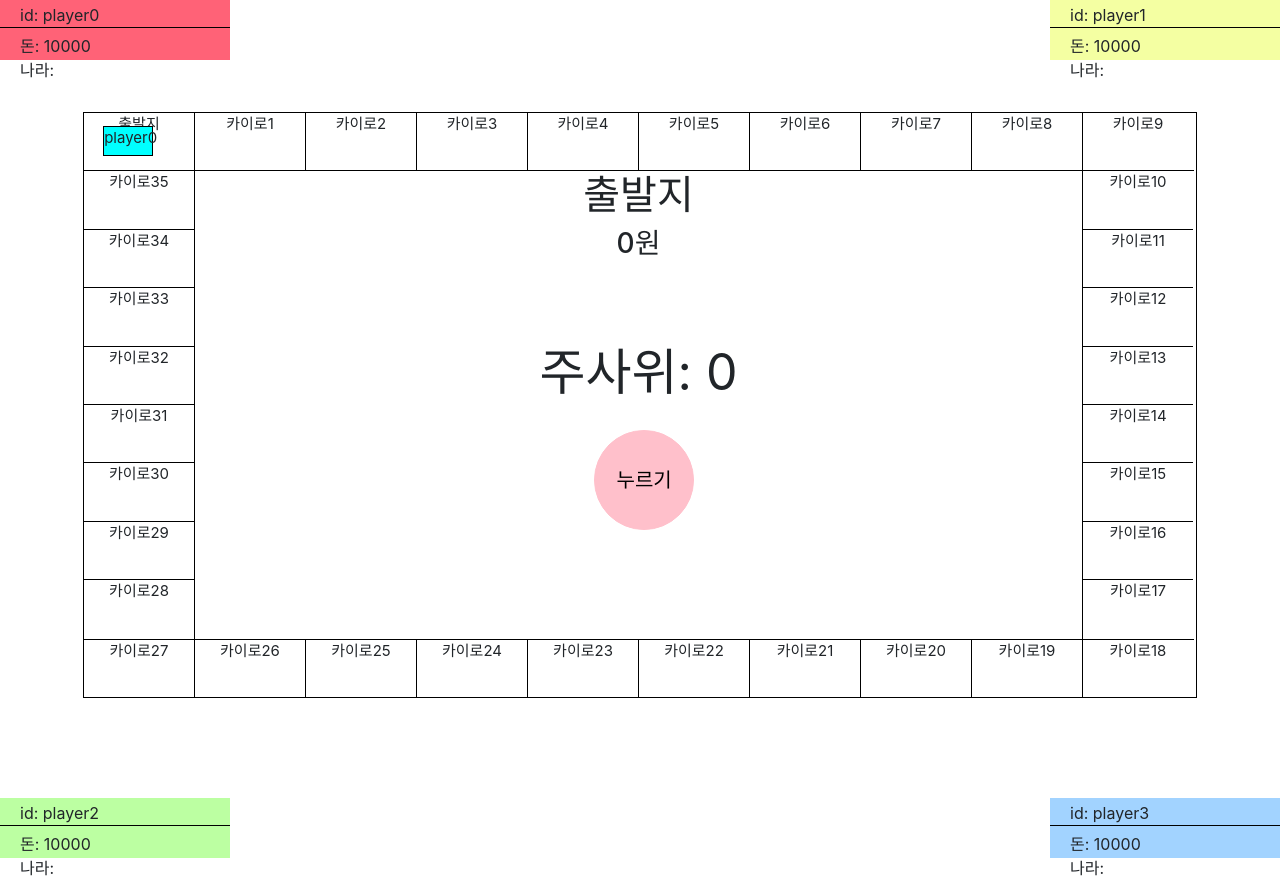
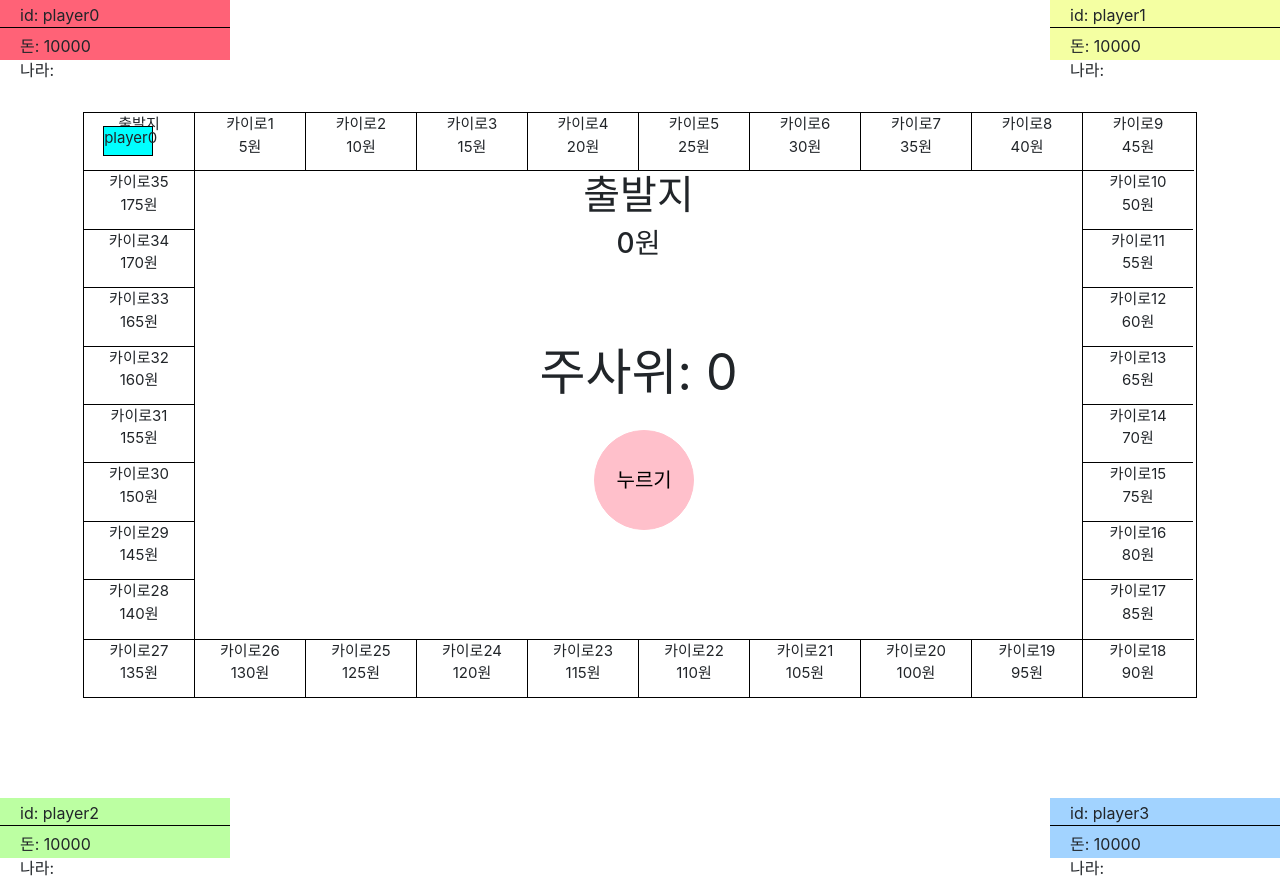
Before and after one commit to 2018os/bluemarble, a React (Create React App) app: page / in a window 1280 px wide. Built offline with nearby package versions, Linux system fonts and the light colour scheme.

Commit message:
show price

```diff
--- a/src/components/country/Country.js
+++ b/src/components/country/Country.js
@@ -9,6 +9,7 @@ const Country = ({ name, price, done, owner }) => {   //done으로 player위치
       <div className="sub_detail">
         <div>{name}</div>
         {owner}
+        {price}원
       </div>
       { done && <PlayerInfoContainer />}
     </div>
```
